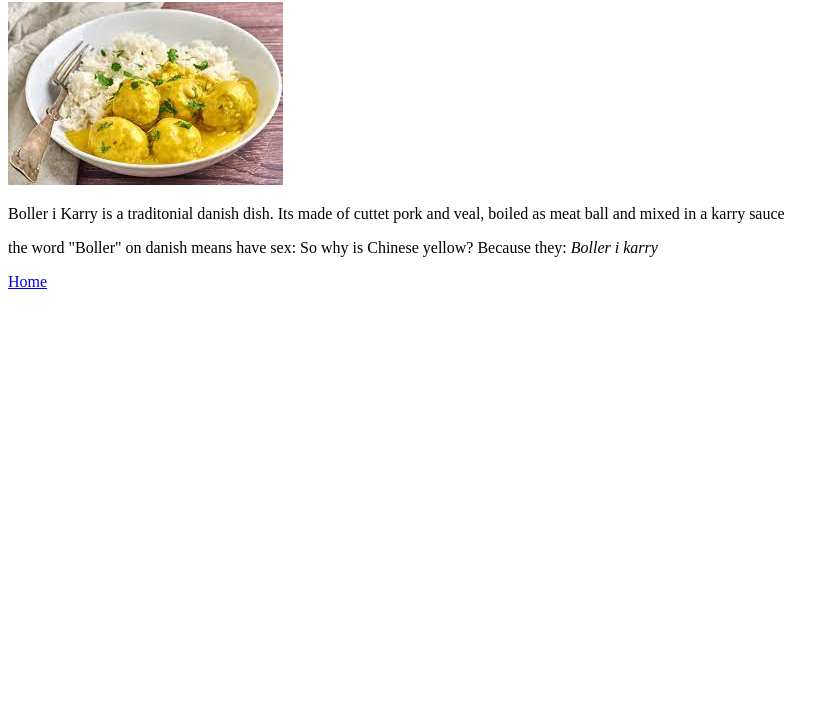
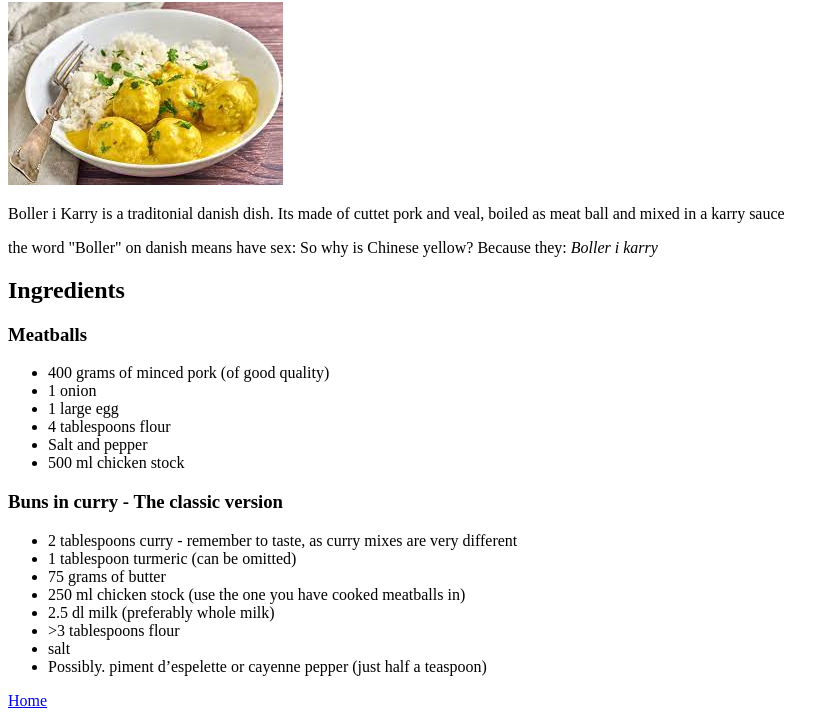
Before and after one commit to dk-ties/odin_recipes, a plain HTML site: page recipe/boller_i_karry.html in a window 1280 px wide. Shown: the part 78-800 px from the top of the page, without its empty margins (0-839 px from the left). Drawn offline with Linux system fonts and the light colour scheme.

Commit message:
Added ingre and dire for boller_i_karry

```diff
--- a/recipe/boller_i_karry.html
+++ b/recipe/boller_i_karry.html
@@ -9,6 +9,28 @@
         <img src="../image/boller_i_karry.jpeg" alt="Image of Boller i Karry">
         <p>Boller i Karry is a traditonial danish dish. Its made of cuttet pork and veal, boiled as meat ball and mixed in a karry sauce</p>
         <p>the word "Boller" on danish means have sex: So why is Chinese yellow? Because they: <em>Boller i karry</em></p>
+        <h2>Ingredients</h2>
+        <h3>Meatballs</h3>
+            <ul>
+                <li>400 grams of minced pork (of good quality)</li>
+                <li>1 onion</li>
+                <li>1 large egg</li>
+                <li>4 tablespoons flour</li>
+                <li>Salt and pepper</li>
+                <li>500 ml chicken stock</li>
+            </ul>
+        <h3>Buns in curry - The classic version</h3>
+            <ul>
+                <li>2 tablespoons curry - remember to taste, as curry mixes are very different</li>
+                <li>1 tablespoon turmeric (can be omitted)</li>
+                <li>75 grams of butter</li>
+                <li>250 ml chicken stock (use the one you have cooked meatballs in)</li>
+                <li>2.5 dl milk (preferably whole milk)</li>
+                <li>>3 tablespoons flour</li>
+                <li>salt</li>
+                <li>Possibly. piment d’espelette or cayenne pepper (just half a teaspoon)</li>
+            </ul>
+
         <a href="../index.html">Home</a>
     </body>
 </html>
```
